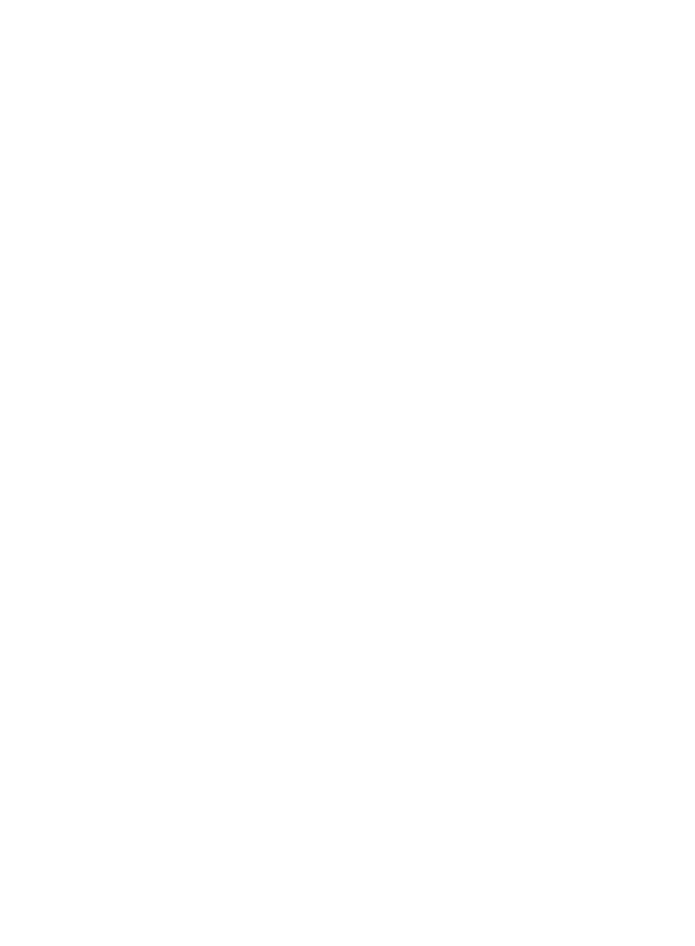
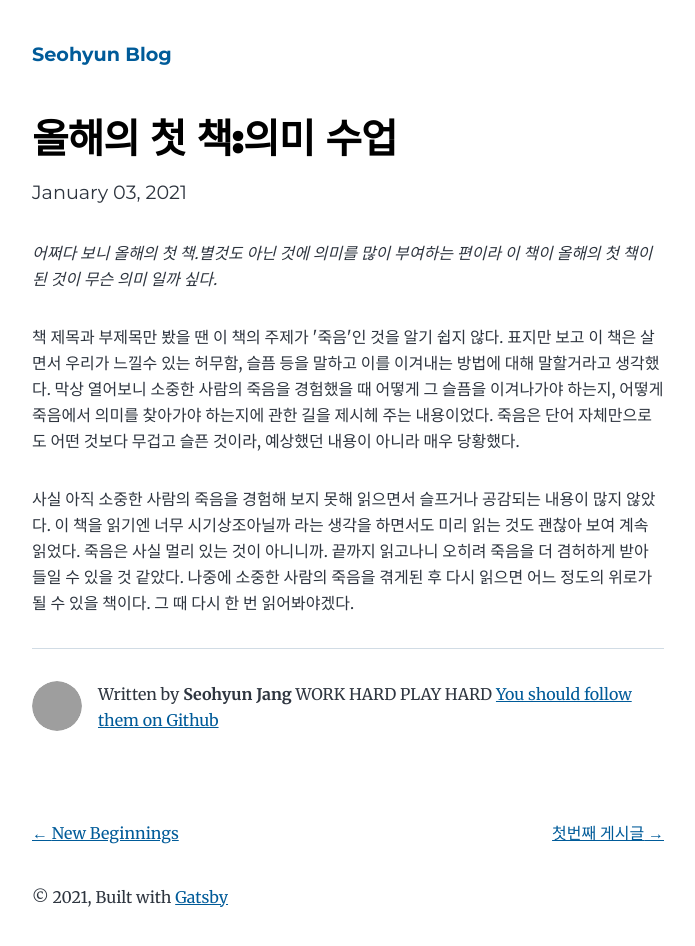
Before and after one commit to rxjang/my-blog, a Gatsby site: page /first-book/ in a window 1280 px wide. Before the commit this address had no page. Shown: the whole page, without its empty margins (292-987 px from the left). Before the commit the page ends 800 px from the top, so only its background shows below. Built offline with nearby package versions, Linux system fonts and the light colour scheme; Gatsby itself is replaced by a stand-in of ours; grey boxes are pictures that could not be loaded.

Commit message:
first book

```diff
--- /dev/null
+++ b/content/blog/first-book/index.md
@@ -0,0 +1,21 @@
+---
+title: 올해의 첫 책:의미 수업
+date: "2021-01-03T23:46:37.121Z"
+description: "의미 수업 / 데이비드 케슬러 作 / 한국 경제신문"
+---
+
+_어쩌다 보니 올해의 첫 책.별것도 아닌 것에 의미를 많이 부여하는 편이라 이 책이 올해의 첫 책이 된 것이 무슨 의미 일까 싶다._
+
+
+
+책 제목과 부제목만 봤을 땐 이 책의 주제가 '죽음'인 것을 알기 쉽지 않다. 표지만 보고 이 책은 살면서 우리가 느낄수 있는 허무함,
+ 슬픔 등을 말하고 이를 이겨내는 방법에 대해 말할거라고 생각했다.
+ 막상 열어보니 소중한 사람의 죽음을 경험했을 때 어떻게 그 슬픔을 이겨나가야 하는지,
+ 어떻게 죽음에서 의미를 찾아가야 하는지에 관한 길을 제시헤 주는 내용이었다.
+ 죽음은 단어 자체만으로도 어떤 것보다 무겁고 슬픈 것이라, 예상했던 내용이 아니라 매우 당황했다.
+
+사실 아직 소중한 사람의 죽음을 경험해 보지 못해 읽으면서 슬프거나 공감되는 내용이 많지 않았다.
+이 책을 읽기엔 너무 시기상조아닐까 라는 생각을 하면서도 미리 읽는 것도 괜찮아 보여 계속 읽었다.
+죽음은 사실 멀리 있는 것이 아니니까. 끝까지 읽고나니 오히려 죽음을 더 겸허하게
+받아 들일 수 있을 것 같았다. 나중에 소중한 사람의 죽음을 겪게된 후 다시 읽으면 어느 정도의 위로가 될 수 있을 책이다.
+그 때 다시 한 번 읽어봐야겠다.
--- a/content/blog/first-post/index.md
+++ b/content/blog/first-post/index.md
@@ -10,4 +10,4 @@ date: "2021-01-03T23:46:37.121Z"
 - 너무 신기해요
 - 멋진 개발자가 될거예요
 - 내 인생 화이팅
-- 브라바 이라이프
+- 브라바 마이라이프
```
